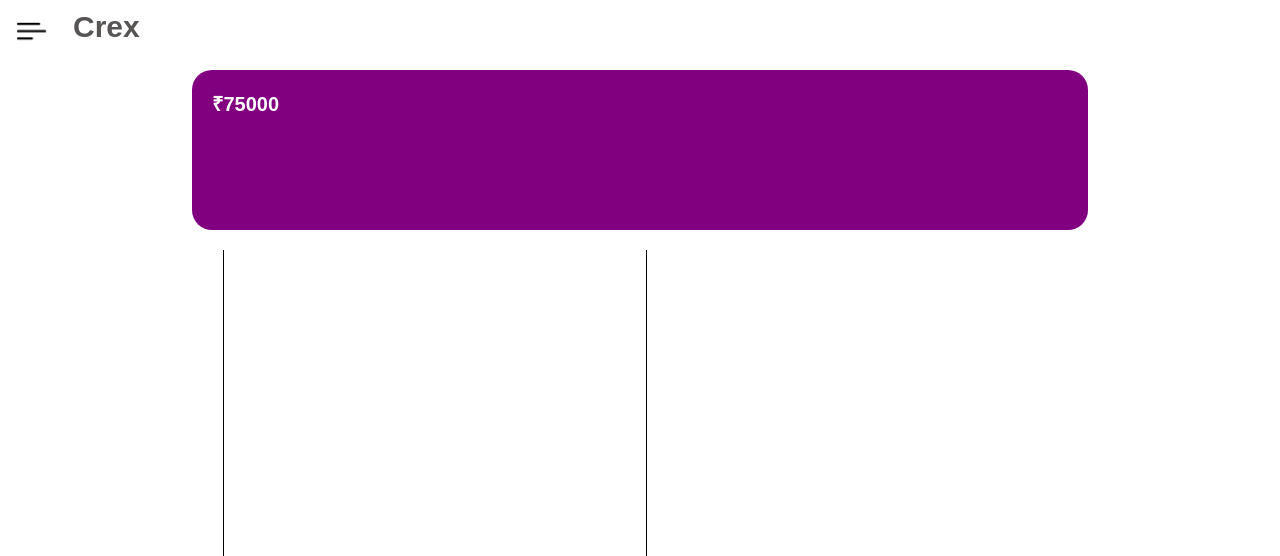
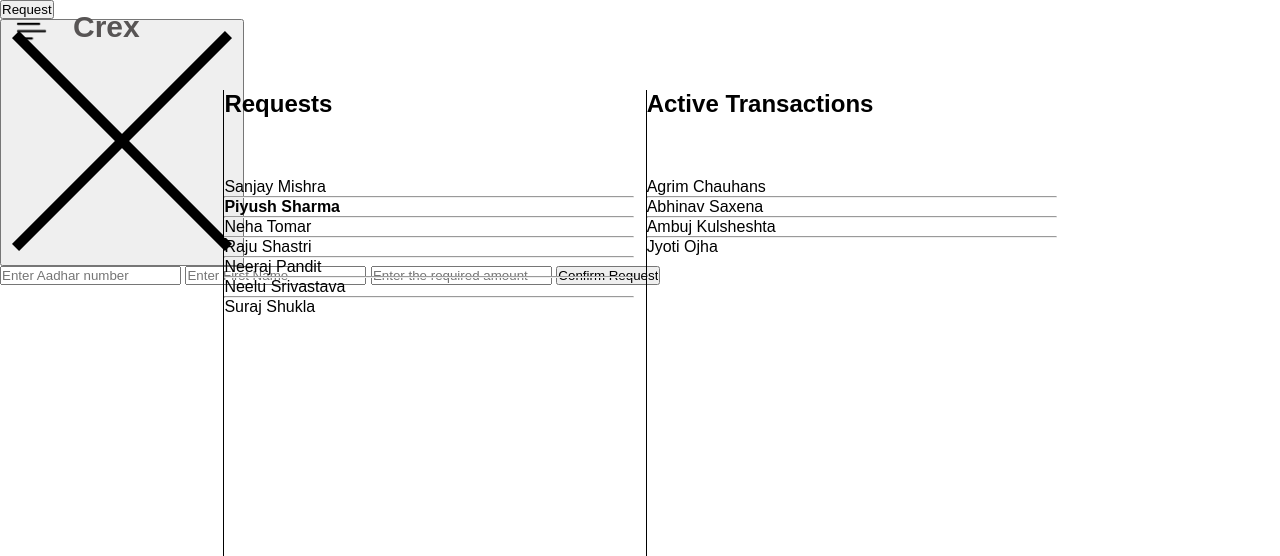
Before and after one commit to visheshks04/Crex, a Flask app: page /dashboard in a window 1280 px wide. Shown: the top 556 px of the page. Run offline with Flask 2, Linux system fonts and the light colour scheme.

Commit message:
request model check

```diff
--- a/app.py
+++ b/app.py
@@ -8,6 +8,7 @@ app = Flask(__name__)
 app.config['SQLALCHEMY_DATABASE_URI'] = 'sqlite:///' + db_name
 app.config['SQLALCHEMY_TRACK_MODIFICATIONS'] = False
 db = SQLAlchemy(app)
+
 
 class Peer(db.Model):
 
@@ -29,26 +30,86 @@ class Peer(db.Model):
         return "{} - {}".format(self.aadhar, self.fname)
 
 
+class Request(db.Model):
+
+    aadhar = db.Column(db.Integer, unique=False, primary_key=True)
+    fname = db.Column(db.String(30), unique=False, nullable=False)
+    req_amount = db.Column(db.Integer, unique=False, nullable=False)
+
+    def __repr__(self):
+        return "{} - {} - {}".format(self.aadhar, self.fname, self.req_amount)
+
+
+
+class Lendings(db.Model):
+
+    from_aadhar = db.Column(db.Integer, unique=False, primary_key=True)
+    from_fname = db.Column(db.String(30), unique=False, nullable=False)
+    to_aadhar = db.Column(db.Integer, unique=False)
+    to_fname = db.Column(db.String(30), unique=False, nullable=False)
+    amount = db.Column(db.Integer, unique=False, nullable=False)
+    roi = db.Column(db.Float, unique=False, nullable=False)
+
+    def __repr__(self):
+        return "{}({}) lended {}({})  Rs{} at an interest rate of {}.".format(self.from_fname, self.from_aadhar, self.to_fname, self.to_aadhar, self.amount, self.roi)
+
+
 
 @app.route("/")
 def index():
     return render_template('index.html')
 
+
 @app.route("/login")
 def login():
     return render_template('login.html')
 
+
 @app.route("/signup")
 def signup():
-    aadhar = request.form['']
-    peer = Peer(aadhar=123, fname='Vishesh', lname='Kumar Singh', email='visheshkrsinghofficial@gmail.com', password='password', phone='8057900850', occupation='Student', dob=date(2001, 11, 4), income=4000)
-    db.session.add(peer)
-    db.session.commit()
     return render_template('signup.html')
 
-@app.route("/dashboard")
+
+@app.route("/dashboard", methods=['GET', 'POST'])
 def dashboard():
+    if request.method == 'POST':
+        aadhar = request.form.get('aadhaar')
+        fname = request.form.get('first-name')
+        lname = request.form.get('last-name')
+        email = request.form.get('email')
+        password = request.form.get('pass')
+        phone = request.form.get('phnno')
+        occupation = request.form.get('occupation')
+
+        year  = int(request.form.get('dob')[:4])
+        month =  int(request.form.get('dob')[5:7])
+        day = int(request.form.get('dob')[8:10])
+        dob = date(year,month,day)
+
+        income = request.form.get('income')
+
+
+        peer = Peer(aadhar=aadhar, fname=fname, lname=lname, email=email, password=password, phone=phone, occupation=occupation, dob=dob, income=income)
+        db.session.add(peer)
+        db.session.commit()
+
     return render_template('dashboard.html')
 
+
+@app.route('/request_confirm', methods=['GET', 'POST'])
+def request_confirm():
+    if request.method == 'POST':
+        aadhar = request.form.get('aadhaar')
+        fname = request.form.get('fname')
+        req_amount = request.form.get('reqamount')
+
+        req = Request(aadhar=aadhar, fname=fname, req_amount=req_amount)
+        db.session.add(req)
+        db.session.commit()
+
+    return render_template('req_cnf.html')
+
+
 if __name__ == '__main__':
+    db.create_all()
     app.run(debug=True)
--- a/templates/dashboard.html
+++ b/templates/dashboard.html
@@ -17,17 +17,14 @@
     <div id="menu">
         <button id="btn1"><img src="{{ url_for('static', filename='iconmonstr-x-mark-thin-240.png') }}" alt="menu" style="width: 25px; margin-left:15px;"/></button>
         <div id="menucontainer">
-          <p><a href="login.html">Your Profile</a></p>
+          <p><a href="profile.html">Your Profile</a></p>
           <hr>
-          <p><a href="addictiontst.html">Addiction Test</a></p>
+          <p><a href="dashboard.html">Dashboard</a></p>
           <hr>
           <p><a href="stats.html">Global Statistics</a></p>
           <hr>
-          <p><a href="knowledge.html">Managing Addiction</a></p>
+          <p><a href="govyojna.html">Government Yojna</a></p>
           <hr>
-          <p><a href="message.html">Messages from Real life fighters</a></p>
-          <hr>
-          <p><a href="frm.html">Become a volunteer / Need Volunteers</a></p>
         </div>
       </div>
 
@@ -40,17 +37,49 @@
                 <p class="amtdet" style="font-size: 1.5em;">For 24 months at 7.5%p.a</p>
             </div>
         </div> -->
-        <div id="amount">
+        <!-- <div id="amount">
             <p class="amtdet">₹75000</p>
-        </div>
+        </div> -->
         <div id="data">
             <div id="dl" class="box2">
-
+              <h2 class="tpp">Requests</h2>
+              <p style="margin-top: 60px;"><span>Sanjay Mishra</span></p>
+              <hr>
+              <p> <span style="font-weight: 600;">Piyush Sharma</span><span> </span></p>
+              <hr>
+              <p> <span>Neha Tomar</span></p>
+              <hr>
+              <p><span>Raju Shastri</span></p>
+              <hr>
+              <p>Neeraj Pandit</p>
+              <hr>
+              <p>Neelu Srivastava</p>
+              <hr>
+              <p>Suraj Shukla</p>
             </div>
             <div id="dr" class="box2">
-
+              <h2 class="tpp">Active Transactions</h2>
+              <p style="margin-top: 60px;">Agrim Chauhans</p>
+              <hr>
+              <p>Abhinav Saxena</p>
+              <hr>
+              <p>Ambuj Kulsheshta</p>
+              <hr>
+              <p>Jyoti Ojha</p>
             </div>
         </div>
+      </div>
+      <div id="request">
+        <button id="requbtn">Request</button>
+      </div>
+      <div id="requestmoney">
+        <button id="closerequ"><img src="{{ url_for('static', filename='iconmonstr-x-mark-thin-240.png') }}" alt="close request popup"></button>
+        <form action="/request_confirm" method="post">
+          <input type="number" name="aadhar" id="aadhar" placeholder="Enter Aadhar number" required>
+          <input type="text" name="fname" id="fname" placeholder="Enter First Name" required>
+          <input type="number" name="reqamount" id="reqamount" placeholder="Enter the required amount" required>
+          <input id="submit" type="submit" value="Confirm Request">
+        </form>
       </div>
 
       <script>
--- a/templates/index.html
+++ b/templates/index.html
@@ -38,8 +38,8 @@
         </video>
         <h4>ALWAYS <br> STAY <br> PREPARED</h4>
         <h3>A hassleless way to protect your financial future!</h3>
-        <button id="joinbutton" onclick="window.location.href = 'signup.html';">Apply Now</button>
-        <h2>Already done? <a href="login.html">Log In</a></h2>
+        <button id="joinbutton" onclick="window.location.href = '/signup';">Apply Now</button>
+        <h2>Already done? <a href="/login">Log In</a></h2>
     </div>
     <div class="hometwo">
 
--- /dev/null
+++ b/templates/req_cnf.html
@@ -0,0 +1 @@
+hehehehehehe
--- a/templates/signup.html
+++ b/templates/signup.html
@@ -33,7 +33,7 @@
         <div class="left">
         </div>
         <div class="right">
-            <form action="#">
+          <form action="/dashboard" method='post'>
 
             <div class="form-top">
                 <span id="welcome">Welcome. </span><br>
@@ -52,8 +52,7 @@
                 <p><input type="date" name="dob" id="dob" placeholder="Date of Birth" important style="color: rgb(87, 84, 84);"></p>
                 <p style="margin-bottom: 10px;"><input type="text" name="income" id="income" placeholder="Monthly Income" important></p>
                 <hr>
-                <p><input type="image" src="aadhaar_image.gif" alt="Upload Aadhaar image" required></p>
-                <p><input type="image" src="image-submit.gif" alt="Upload Your Image" required></p>
+                <p style="font-size:16px ; font-weight: 600; color: rgb(106, 106, 106); margin-top: 10px;">Upload Your Image holding Aadhaar card</p>
                 <p><input id="submit" type="submit" value="Sign Me Up!"></p>
 
                 <!-- <p id="ocw">OR CONNECT WITH</p> -->
```
Also changed, not shown: 1 other file.
